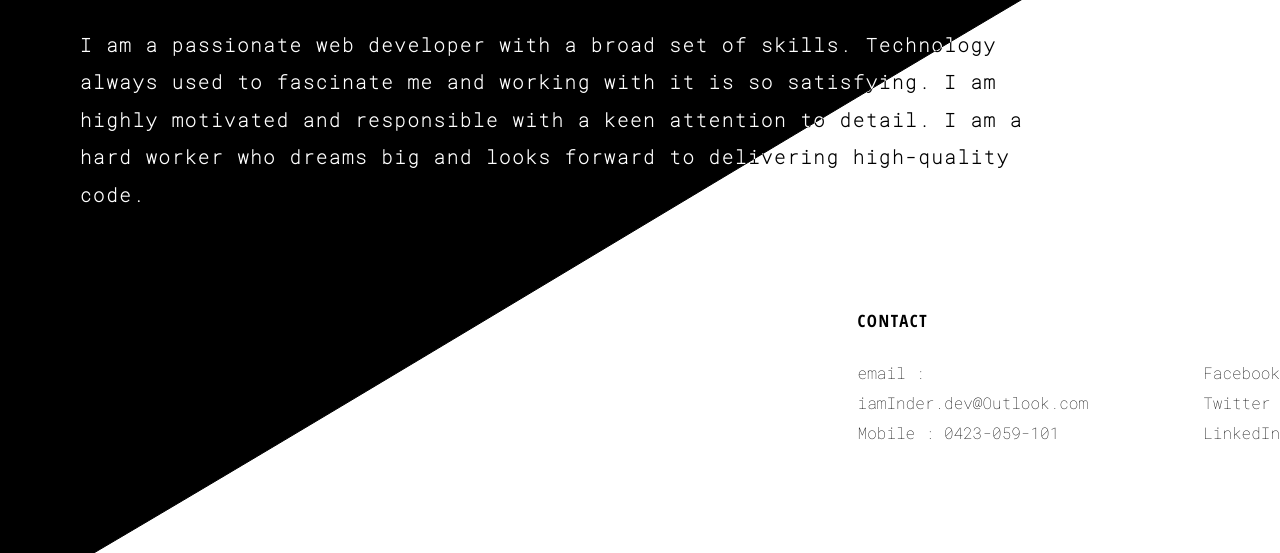
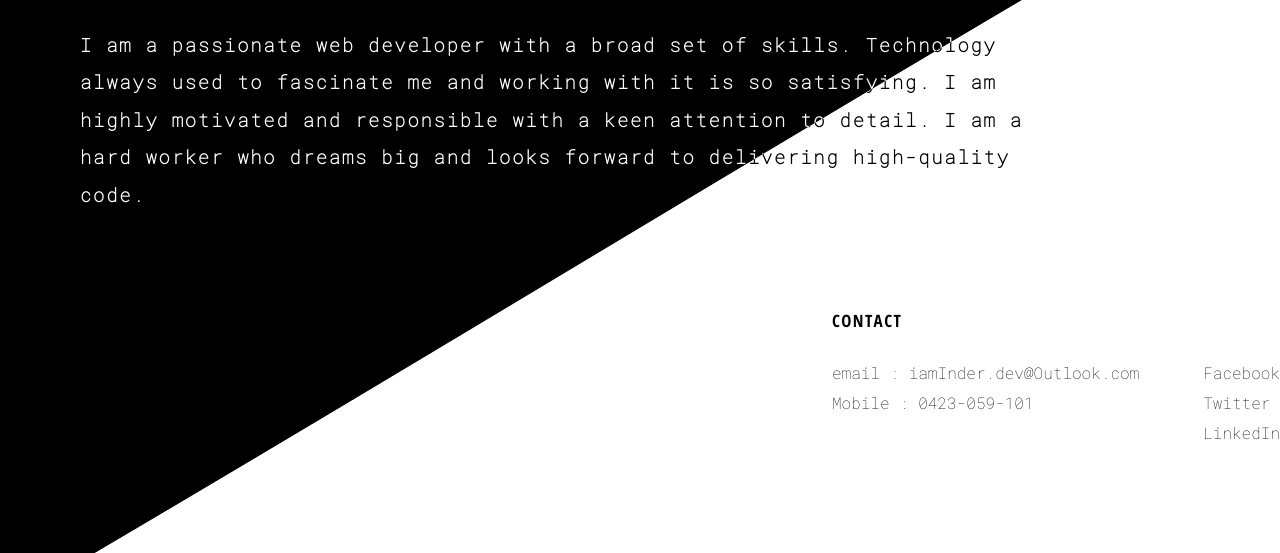
Before and after one commit to exclusiveJeet/iamInder, a plain HTML site: page index.html in a window 1280 px wide. Shown: the part 247-800 px from the top of the page. Drawn offline with Linux system fonts and the light colour scheme.

Commit message:
changes on index page, in contact section

```diff
--- a/index.html
+++ b/index.html
@@ -51,7 +51,9 @@
       </div>
 
       <div class="sec2">
-        <div class="contact mt-fix mwidth">
+
+        <div class="contact mt-fix">
+          <!-- removed mwidth class from upper DIV -->
           <h4 class="small-caps mb-6 text-white tracking-wide">
             <span>contact</span>
           </h4>
```
